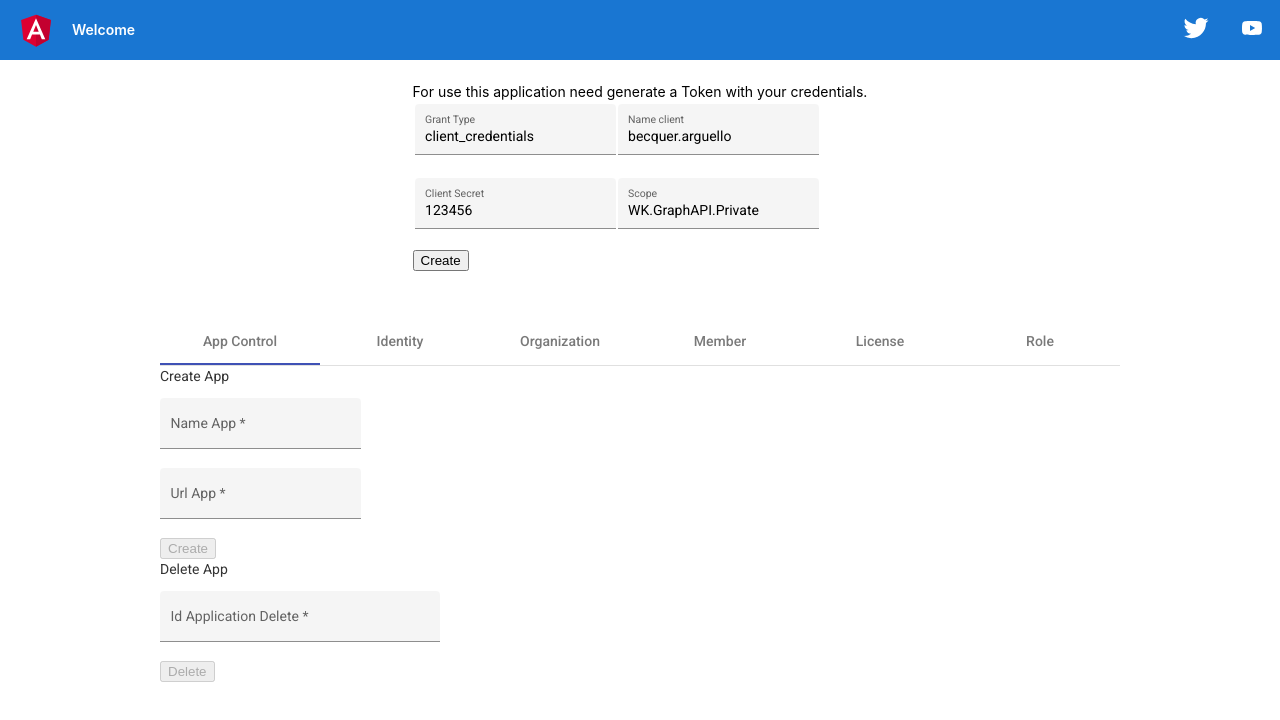
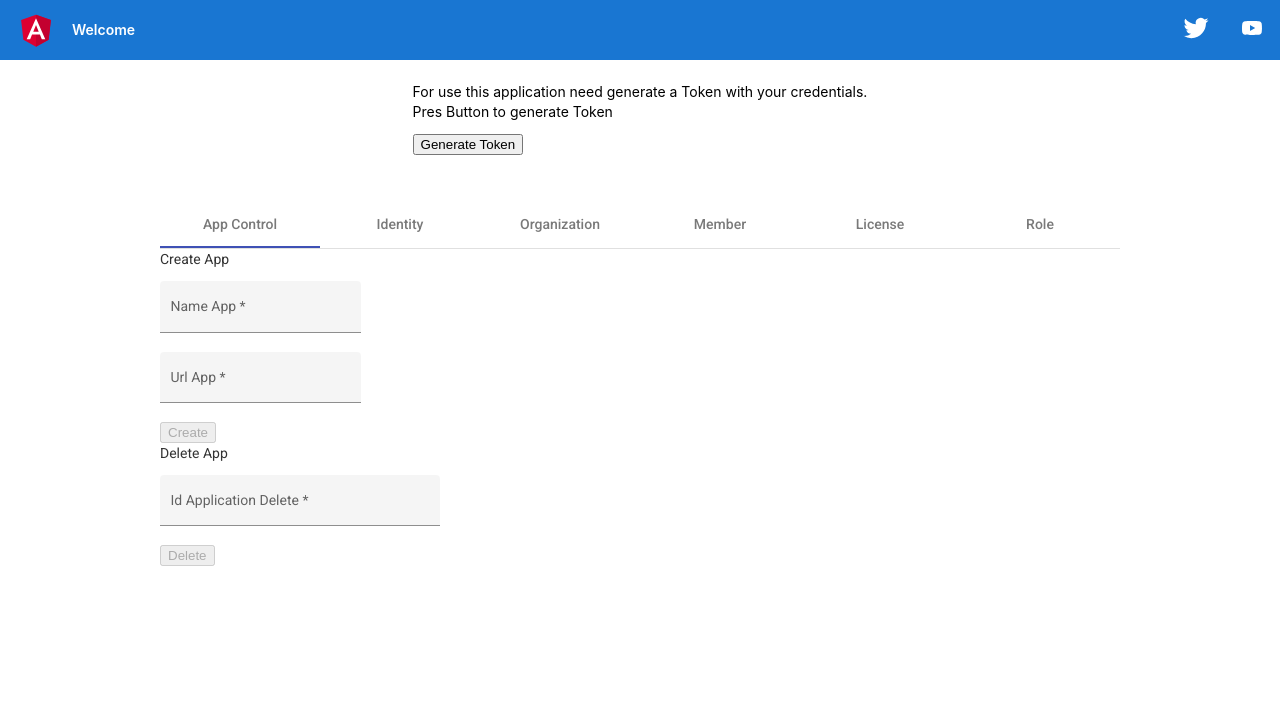
Before and after one commit to barguellowk/app-exercise, an Angular app: page / in a window 1280 px wide. Shown: the top 720 px of the page. Built offline with nearby package versions, Linux system fonts and the light colour scheme.

Commit message:
[master] - generate token from server

```diff
--- a/src/app/app.component.html
+++ b/src/app/app.component.html
@@ -28,7 +28,7 @@
 
   <div style="color: black;">
     <p>For use this application need generate a Token with your credentials.</p>
-    <form-token></form-token>
+    <token></token>
   </div>
 
   <mat-tab-group mat-align-tabs="start">
--- a/src/app/app.module.ts
+++ b/src/app/app.module.ts
@@ -10,7 +10,7 @@ import { FormOrganizationModule } from 'src/components/formorganization/organiza
 import { FormLicenseModule } from 'src/components/formlicense/license.module';
 import { FormMemberModule } from 'src/components/formmember/member.module';
 import { FormRoleModule } from 'src/components/formrole/role.module';
-import { FormTokenModule } from 'src/components/formtoken/token.module';
+import { FormTokenModule } from 'src/components/token/token.module';
 import { HttpClientModule } from '@angular/common/http';
 
 @NgModule({
--- a/src/components/formlicense/license.component.ts
+++ b/src/components/formlicense/license.component.ts
@@ -31,7 +31,7 @@ export class FormLicenseComponent implements OnInit {
 
   createLicense(form: FormGroup<any>) {
     var body = { 'applicationId': form.value['applicationId'], 'description': form.value['description'] };
-    this.http.post<ResponseLicensedCreate>(urlBase + 'License/CreateLicense' + form.value['idOrganization'], body, { headers: new HttpHeaders({ 'Content-Type': 'application/json' }) }).subscribe(data => {
+    this.http.post<ResponseLicensedCreate>(urlBase + 'License/CreateLicense?organizationId=' + form.value['idOrganization'], body, { headers: new HttpHeaders({ 'Content-Type': 'application/json' }) }).subscribe(data => {
       this.responseCreate = data;
       if (data.error) {
         alert(data.error);
--- a/src/components/formmember/member.component.ts
+++ b/src/components/formmember/member.component.ts
@@ -45,7 +45,7 @@ export class FormMemberComponent implements OnInit {
   deleteMember(form: FormGroup<any>) {
     this.http.delete(urlBase + 'Member/DeleteMember?idMember=' + form.value['idMember']).subscribe(data => {
       if (!data) {
-        alert("Identity with email : " + form.value['email'] + ' was remove successfull');
+        alert("Identity with email : " + form.value['idMember'] + ' was remove successfull');
       } else {
         alert(data);
       }
--- a/src/components/formrole/role.component.ts
+++ b/src/components/formrole/role.component.ts
@@ -30,7 +30,7 @@ import { urlBase } from 'src/models/uriConst';
 
     createRole(form: FormGroup<any>) {
       var body = {'licensedApplicationId': form.value['licensedApplicationId']};
-      this.http.post<ResponseRoleCreate>(urlBase + 'Role/CreateRole' + form.value['memberId'], body, { headers: new HttpHeaders({ 'Content-Type': 'application/json' }) }).subscribe(data => {
+      this.http.post<ResponseRoleCreate>(urlBase + 'Role/CreateRole?memberId=' + form.value['memberId'], body, { headers: new HttpHeaders({ 'Content-Type': 'application/json' }) }).subscribe(data => {
         this.responseCreate = data;
         if (data.error) {
           alert(data.error);
--- a/src/components/formtoken/token.component.html
+++ /dev/null
@@ -1,29 +0,0 @@
-<div style="margin-bottom: 10%;">
-    <form [formGroup]="tokenForm" (ngSubmit)="saveDetails(tokenForm)">
-        <div>
-            <mat-form-field appearance="fill" style="display: inline-block; margin: 2px;">
-                <mat-label>Grant Type</mat-label>
-                <input matInput formControlName="grantType" placeholder="Example: client_credentials">
-            </mat-form-field>
-
-            <mat-form-field appearance="fill">
-                <mat-label>Name client</mat-label>
-                <input matInput formControlName="clientId" placeholder="Client id : name client.">
-            </mat-form-field>
-        </div>
-        <div>
-            <mat-form-field appearance="fill" style="display: inline-block; margin: 2px;">
-                <mat-label>Client Secret</mat-label>
-                <input matInput formControlName="clientSecret" placeholder="Your client secret">
-            </mat-form-field>
-
-            <mat-form-field appearance="fill">
-                <mat-label>Scope</mat-label>
-                <input matInput formControlName="scope" placeholder="example: WK.GraphAPI.Private">
-            </mat-form-field>
-        </div>
-
-        <div>
-            <button mat-raised-button color="primary" type="submit" [disabled]="!tokenForm.valid">Create</button>
-        </div>
-    </form>
--- a/src/components/formtoken/token.component.ts
+++ /dev/null
@@ -1,30 +0,0 @@
-import { Component, OnInit } from '@angular/core';
-import { FormBuilder, FormGroup, Validators } from '@angular/forms';
-import { HttpClient, HttpHeaders } from '@angular/common/http';
-import { urlBase } from './../../models/uriConst';
-@Component({
-  selector: 'form-token',
-  templateUrl: './token.component.html'
-})
-
-export class FormTokencomponent implements OnInit {
-
-  tokenForm: FormGroup = new FormGroup({});
-  constructor(private fb: FormBuilder, private http: HttpClient) { }
-
-  ngOnInit(): void {
-    this.tokenForm = this.fb.group({
-      grantType: ["client_credentials"],
-      clientId: ["becquer.arguello"],
-      clientSecret: ["123456"],
-      scope: ["WK.GraphAPI.Private"]
-    });
-  }
-
-  saveDetails(form: any) {
-    var body = JSON.stringify(form.value);
-    this.http.post(urlBase + 'Token/GenerateToken', body,  {headers : new HttpHeaders({ 'Content-Type': 'application/json' })}).subscribe(data => {
-      alert(data);
-    })
-  }
-}
--- /dev/null
+++ b/src/components/token/token.component.html
@@ -0,0 +1,4 @@
+<div style="margin-bottom: 10%;">
+    <p>Pres Button to generate Token</p>
+    <button mat-raised-button color="primary" type="button" (click)="generateToken()">Generate Token</button>
+</div>
--- /dev/null
+++ b/src/components/token/token.component.ts
@@ -0,0 +1,18 @@
+import { Component } from '@angular/core';
+import { HttpClient } from '@angular/common/http';
+import { urlBase } from '../../models/uriConst';
+@Component({
+  selector: 'token',
+  templateUrl: './token.component.html'
+})
+
+export class FormTokencomponent {
+
+  constructor(private http: HttpClient) { }
+
+  public generateToken() {
+    this.http.get(urlBase + 'Token/GenerateToken').subscribe(data => {
+      alert(data);
+    })
+  }
+}
```
Also changed, not shown: src/components/token/token.component.css (added), src/components/token/token.module.ts (renamed from src/components/formtoken/token.module.ts).
